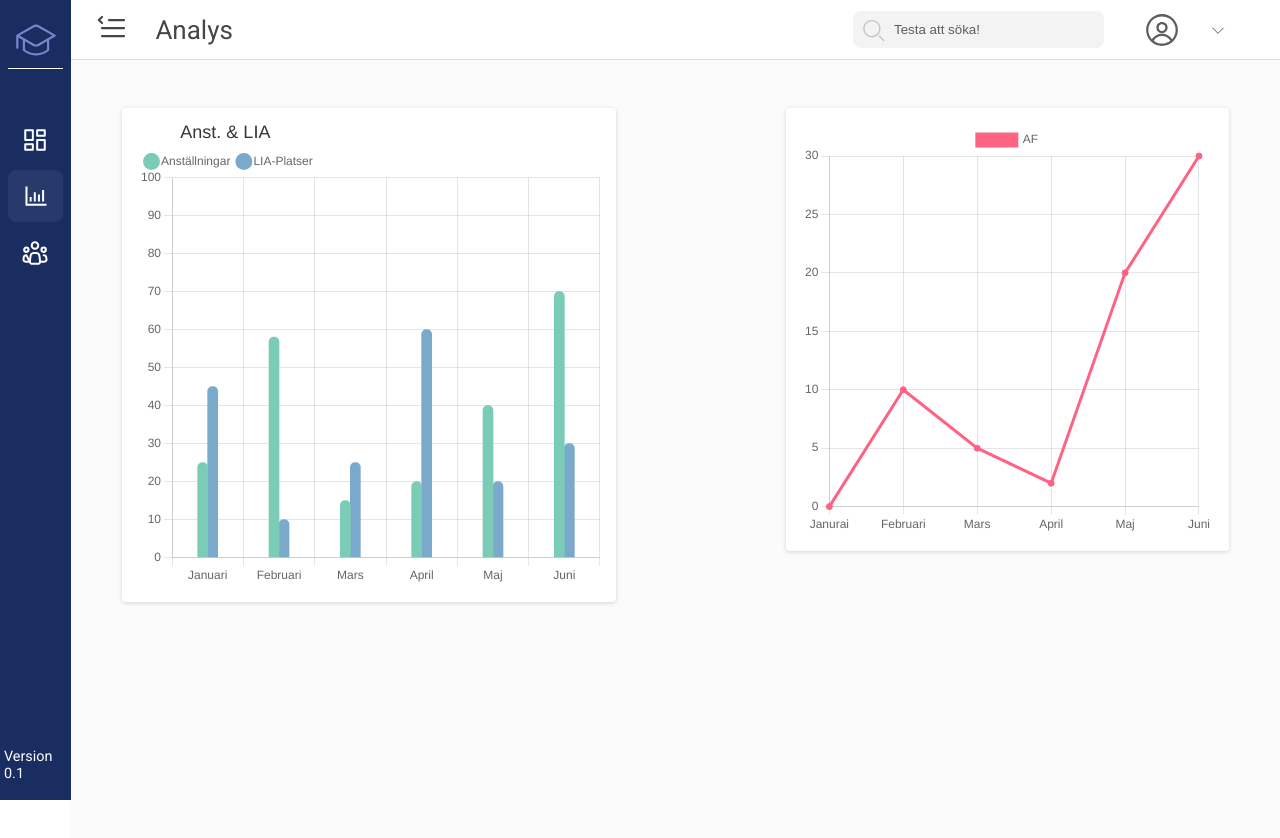
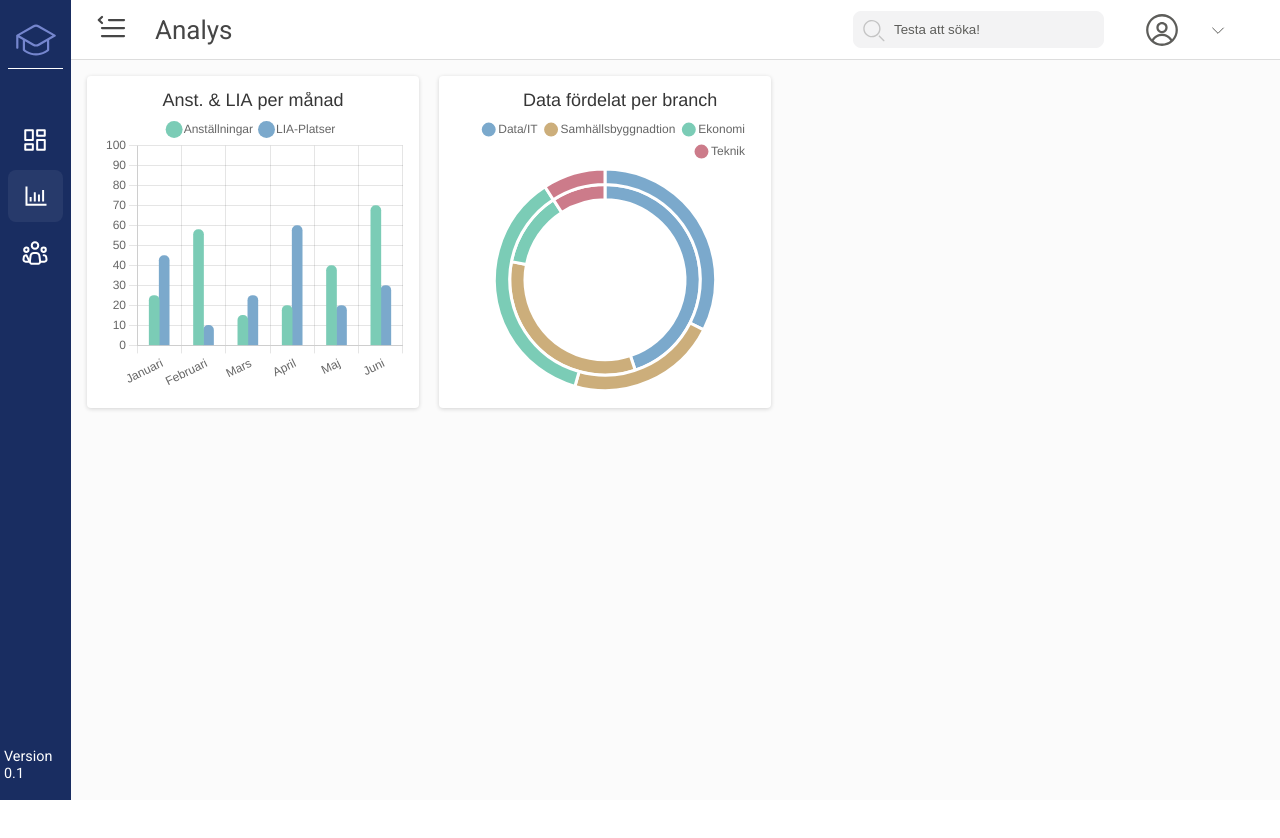
Before and after one commit to abersoft-technologies/yhs-front-end, a Next.js app: page /analys in a window 1280 px wide. Shown: the top 838 px of the page. After the commit the page ends 800 px from the top, so only its background shows below. Built offline with nearby package versions, Linux system fonts and the light colour scheme; sample sign-in values are in the browser's storage.

Commit message:
HOTFIX - Analytics before presentation

```diff
--- a/pages/analys.tsx
+++ b/pages/analys.tsx
@@ -5,19 +5,31 @@ import styles from '../styles/Analytics.module.scss';
 
 import Layout from '../src/layout/layout';
 
+import { Flex } from '../src/components/ui/Flex';
 import LineChart from '../src/components/analytics/linechart/Linechart';
+import LineChartSmall from '../src/components/analytics/linechart/SmallLineChart';
 import Barchart from '../src/components/analytics/barchart/Barchart';
+import CircleChart from '../src/components/analytics/circlechart/Circlechart';
 
 const Analys = () => {
   return (
-    <div className={styles.analytics}>
-      <div>
-        <Barchart />
-      </div>
-      <div>
-        <LineChart />
-      </div>
-    </div>
+    <Flex direction='column' class={styles.analytics}>
+      {/* <LineChart /> */}
+      {/* <LineChartSmall /> */}
+      <Flex
+        direction='row'
+        width='full'
+        gap='large'
+        class={styles.charts_container}
+      >
+        <div>
+          <Barchart />
+        </div>
+        <div>
+          <CircleChart />
+        </div>
+      </Flex>
+    </Flex>
   );
 };
 
--- a/src/components/analytics/barchart/Barchart.tsx
+++ b/src/components/analytics/barchart/Barchart.tsx
@@ -53,14 +53,14 @@ const options = {
   plugins: {
     legend: {
       position: 'top',
-      align: 'start',
+      align: 'center',
       labels: {
         boxWidth: 7,
         usePointStyle: true,
         pointStyle: 'circle',
       },
       title: {
-        text: 'Anst. & LIA',
+        text: 'Anst. & LIA per månad',
         display: true,
         color: '#363636',
         font: {
--- /dev/null
+++ b/src/components/analytics/circlechart/Circlechart.module.scss
@@ -0,0 +1,10 @@
+@import '../../../../styles/variables';
+
+.circlechart_analytics_medium {
+  box-shadow: $subtile-box-shadow;
+  border-radius: $spacing-x-small;
+  background: #fff;
+  width: 100%;
+  max-width: 500px;
+  padding: 1rem;
+}
--- a/src/components/analytics/circlechart/Circlechart.tsx
+++ b/src/components/analytics/circlechart/Circlechart.tsx
@@ -1,9 +1,99 @@
 import React from 'react';
 
-import { Chart as ChartJS, CategoryScale } from 'chart.js';
+import {
+  Chart as ChartJS,
+  CategoryScale,
+  LinearScale,
+  PointElement,
+  LineElement,
+  ArcElement,
+  Title,
+  Tooltip,
+  Legend,
+  Filler,
+} from 'chart.js';
+
+ChartJS.register(
+  CategoryScale,
+  LinearScale,
+  PointElement,
+  LineElement,
+  Title,
+  Tooltip,
+  Legend,
+  Filler,
+  ArcElement
+);
+import { Doughnut } from 'react-chartjs-2';
+
+import styles from './Circlechart.module.scss';
 
 const CircleChart = () => {
-  return <div>Circle Chart</div>;
+  const labels = ['Data/IT', 'Samhällsbyggnadtion', 'Ekonomi', 'Teknik'];
+
+  const data = {
+    labels: labels,
+    datasets: [
+      {
+        label: 'Avsiktsförklaringar',
+        backgroundColor: [
+          'rgb(123, 169, 204)',
+          'rgb(204, 174, 123)',
+          'rgb(123, 204, 182)',
+          'rgb(204, 123, 138)',
+        ],
+        data: [89, 60, 100, 25],
+        hoverOffset: 4,
+      },
+      {
+        label: 'Samhällsbyggnadtion',
+        backgroundColor: [
+          'rgb(123, 169, 204)',
+          'rgb(204, 174, 123)',
+          'rgb(123, 204, 182)',
+          'rgb(204, 123, 138)',
+        ],
+        data: [419, 310, 120, 85],
+      },
+    ],
+  };
+
+  const options = {
+    plugins: {
+      legend: {
+        position: 'top',
+        align: 'end',
+        labels: {
+          boxWidth: 7,
+          usePointStyle: true,
+          pointStyle: 'circle',
+        },
+        title: {
+          text: 'Data fördelat per branch',
+          display: true,
+          color: '#363636',
+          font: {
+            size: 18,
+            weight: 500,
+          },
+        },
+      },
+    },
+    elements: {
+      arc: {
+        weight: 0.5,
+        borderWidth: 3,
+      },
+    },
+    cutout: 80,
+  };
+
+  return (
+    <div className={styles.circlechart_analytics_medium}>
+      {/* <span>Data fördelat per branch</span> */}
+      <Doughnut data={data} height={300} width={300} options={options} />
+    </div>
+  );
 };
 
 export default CircleChart;
--- a/src/components/analytics/linechart/Linechart.module.scss
+++ b/src/components/analytics/linechart/Linechart.module.scss
@@ -5,6 +5,23 @@
   border-radius: $spacing-x-small;
   background: #fff;
   width: 100%;
-  // max-width: 500px;
+  // max-width: 200px;
   padding: 1rem;
 }
+
+.linechart_analytics_small {
+  box-shadow: $subtile-box-shadow;
+  border-radius: $spacing-x-small;
+  position: relative;
+  display: flex;
+  width: 450px;
+  height: 220px;
+
+  > div {
+    position: absolute;
+    right: 0.5rem;
+    bottom: 0.5rem;
+    width: 250px;
+    height: 140px;
+  }
+}
--- a/src/components/analytics/linechart/Linechart.tsx
+++ b/src/components/analytics/linechart/Linechart.tsx
@@ -44,7 +44,7 @@ const LineChart = () => {
 
   return (
     <div className={styles.linechart_analytics_medium}>
-      <Line data={data} height={300} />
+      <Line data={data} height={140} />
     </div>
   );
 };
--- /dev/null
+++ b/src/components/analytics/linechart/SmallLineChart.tsx
@@ -0,0 +1,73 @@
+import React from 'react';
+
+import {
+  Chart as ChartJS,
+  CategoryScale,
+  LinearScale,
+  PointElement,
+  LineElement,
+  Title,
+  Tooltip,
+  Legend,
+  Filler,
+} from 'chart.js';
+
+ChartJS.register(
+  CategoryScale,
+  LinearScale,
+  PointElement,
+  LineElement,
+  Title,
+  Tooltip,
+  Legend,
+  Filler
+);
+import { Line } from 'react-chartjs-2';
+
+import styles from './Linechart.module.scss';
+
+const SmallLineChart = () => {
+  const labels = ['', '', '', '', '', '', '', '', '', '', '', '', '', ''];
+
+  const data = {
+    labels: labels,
+    datasets: [
+      {
+        label: 'AF',
+        backgroundColor: 'rgb(255, 99, 132)',
+        borderColor: 'rgb(255, 99, 132)',
+        data: [0, 10, 5, 2, 20, 30, 4, 22, 24, 12, 3, 32, 40, 20],
+        tension: 0.2,
+      },
+    ],
+  };
+  const options = {
+    plugins: {
+      legend: {
+        display: false,
+      },
+    },
+    scales: {
+      xAxes: [
+        {
+          display: false,
+        },
+      ],
+      yAxes: [
+        {
+          display: false,
+        },
+      ],
+    },
+  };
+
+  return (
+    <div className={styles.linechart_analytics_small}>
+      <div>
+        <Line data={data} height={140} width={250} options={options} />
+      </div>
+    </div>
+  );
+};
+
+export default SmallLineChart;
--- a/styles/Analytics.module.scss
+++ b/styles/Analytics.module.scss
@@ -1,25 +1,30 @@
 @import './variables';
 
 .analytics {
-  display: grid;
-  grid-template-columns: repeat(12, 1fr);
-  gap: 1rem;
+  display: flex;
+  //   grid-template-columns: repeat(12, 1fr);
+  gap: 2rem;
 
   background: #fbfbfb;
   margin-top: -44px;
   margin-right: -48px;
+  height: calc(100vh - 60px);
 
-  //   grid-template-columns: 1fr 1fr 1fr;
-  grid-template-columns: repeat(24, 1fr);
-  grid-template-rows: repeat(24, 32px);
+  // grid-template-columns: 1fr 1fr 1fr;
+  // grid-template-rows: repeat(24, 32px);
+  //   grid-template-columns: repeat(24, 1fr);
+  //   grid-template-rows: repeat(4, 1fr);
 
-  > div:nth-child(1) {
+  /*   > div:nth-child(1) {
     grid-column: 2 / 12;
-    grid-row: 2;
+    grid-row: 2 / 4;
   }
   > div:nth-child(2) {
     grid-column: 15 / 24;
-    grid-row: 2;
-    // grid-row: 12 / 20;
-  }
+    grid-row: 2 / 4;
+
+  } */
 }
+.charts_container {
+  padding: 1rem;
+}
```
